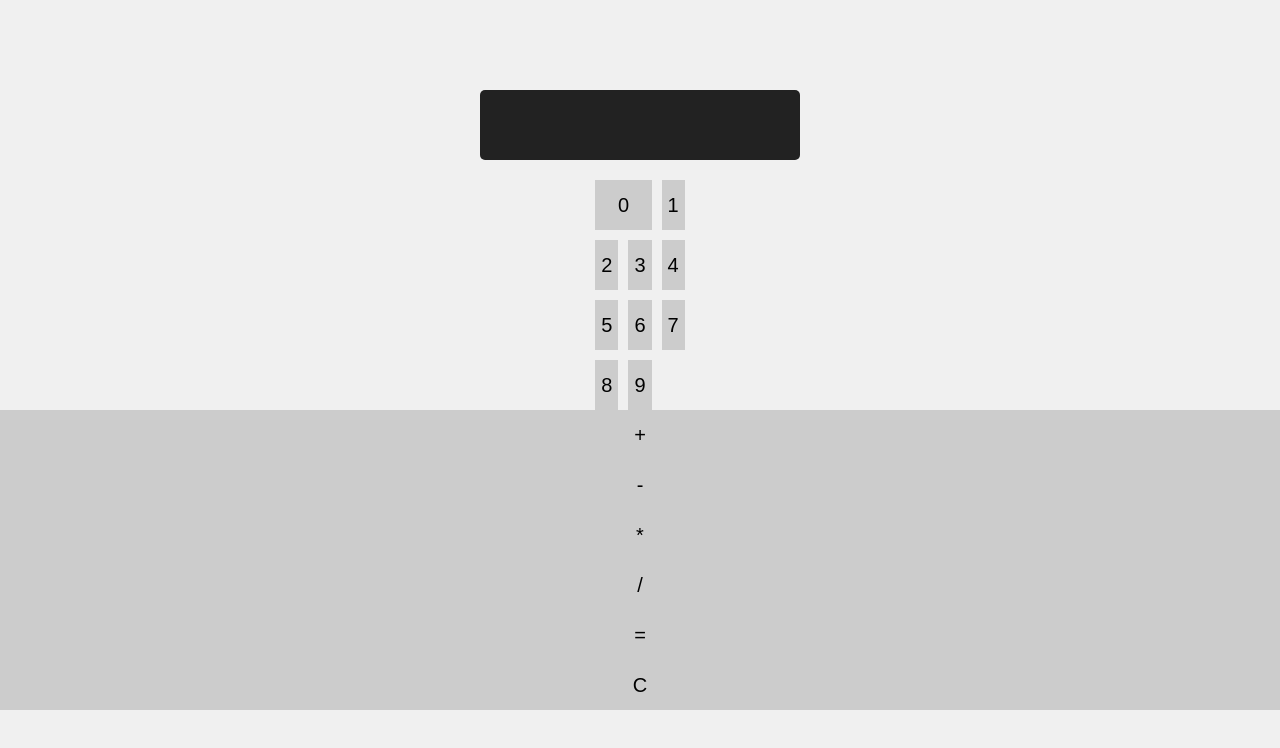
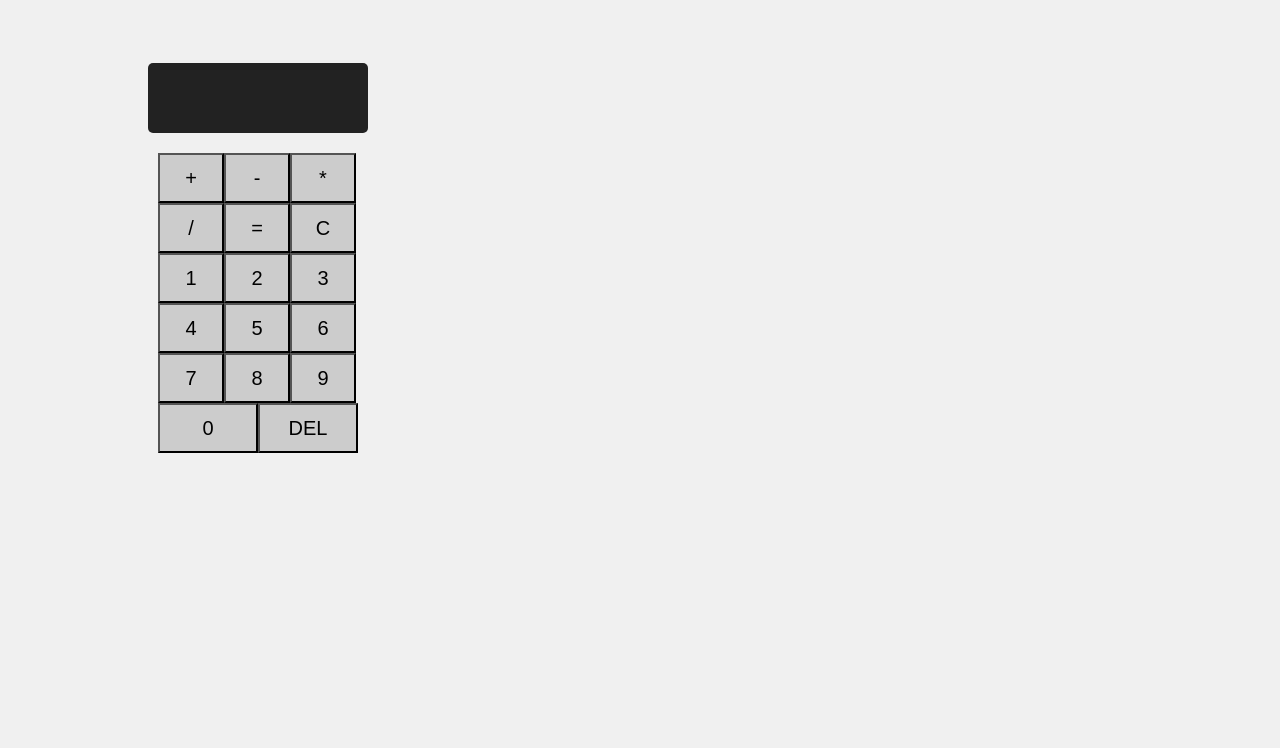
Before and after one commit to Sushantsth21/calculator, a plain HTML site: page index.html in a window 1280 px wide. Drawn offline with Linux system fonts and the light colour scheme.

Commit message:
Completed the calculator with the backspace button and some css styling to make it look like an actual calculator

```diff
--- a/index.html
+++ b/index.html
@@ -10,8 +10,15 @@
 </head>
 <body>
     <div id="display"></div>
+    <div class="operators">
+        <button id="plus">+</button>
+        <button id="minus">-</button>
+        <button id="multiply">*</button>
+        <button id="divide">/</button>
+        <button id="equals">=</button>
+        <button id="clear">C</button>
+    </div>
     <div class="numbers">
-        <button id="zero">0</button>
         <button id="one">1</button>
         <button id="two">2</button>
         <button id="three">3</button>
@@ -21,12 +28,8 @@
         <button id="seven">7</button>
         <button id="eight">8</button>
         <button id="nine" >9</button>
+        <button id="zero">0</button>
+        <button id="back">DEL</button>
     </div>
-    <button id="plus">+</button>
-    <button id="minus">-</button>
-    <button id="multiply">*</button>
-    <button id="divide">/</button>
-    <button id="equals">=</button>
-    <button id="clear">C</button>
 </body>
 </html>
--- a/script.js
+++ b/script.js
@@ -42,12 +42,16 @@ function parseNumber(digits){
 }
 
 function updateDisplay(){
-    display.textContent = result;
+    display.textContent = result || "ERROR!!!";
 }
 
 function update(){
     dis = parseNumber(input);
-    display.textContent = dis;
+    display.textContent = dis || 0;
+}
+
+function backspace(){
+    input.pop(input.length);
 }
 
 const zero = document.getElementById("zero");
@@ -66,7 +70,8 @@ const mult = document.getElementById("multiply");
 const div = document.getElementById("divide");
 const equals = document.getElementById("equals");
 const clear = document.getElementById("clear");
-const display = document.getElementById("display")
+const display = document.getElementById("display");
+const back = document.getElementById("back");
 
 
 one.addEventListener("click", () => {
@@ -138,3 +143,8 @@ clear.addEventListener("click", () => {
     result = 0;
     display.innerHTML = '';
 });
+
+back.addEventListener("click", () =>{
+    backspace();
+    update();
+});
--- a/style.css
+++ b/style.css
@@ -1,19 +1,20 @@
 body {
     font-family: sans-serif;
-    background-color: #f0f0f0; /* Light gray background for the calculator */
+    background-color: #f0f0f0;
     display: flex;
     flex-direction: column;
     justify-content: center;
     align-items: center;
-    height: 100vh; /* Make calculator fill the viewport */
-    margin: 0;
+    height: 500px;
+    width: 500px;
+
 }
 
 #display {
-    width: 300px; /* Adjust width as needed */
+    width: 200px;
     height: 50px;
-    background-color: #222; /* Dark background for display */
-    color: #fff; /* White text for display */
+    background-color: #222;
+    color: #fff;
     text-align: right;
     padding: 10px;
     border-radius: 5px;
@@ -22,24 +23,37 @@ body {
 }
 
 .numbers {
-    display: grid;
-    grid-template-columns: repeat(3, 1fr); /* Create 3 columns for number buttons */
-    gap: 10px; /* Adjust spacing between buttons */
+    height: 200px;
+    width: 200px;
+    display: flex;
+    flex-direction: row;
+    flex-wrap: wrap;
 }
 
-  button {
-    width: 100%;
-    height: 50px;
-    background-color: #ccc; /* Light gray for number buttons */
-    border: none;
-    font-size: 20px;
-    cursor: pointer;
+.operators{
+    height: 100px;
+    width: 200px;
+    display: flex;
+    flex-direction: row;
+    flex-wrap: wrap;
 }
 
-  #zero {
-    grid-column: 1 / span 2; /* Make zero button span 2 columns */
+#zero{
+    width: 50%;
+}
+
+#back{
+    width: 50%;
+}
+button {
+    justify-content: space-between;
+    width: 66px;
+    height: 50px;
+    background-color: #ccc;
+    border: 1px bold black;
+    font-size: 20px;
 }
 
 button:hover {
-    background-color: #ddd; /* Lighter gray on hover */
+    background-color: #ddd;
 }
```
Lines whose indentation alone changed are shown as unchanged.
